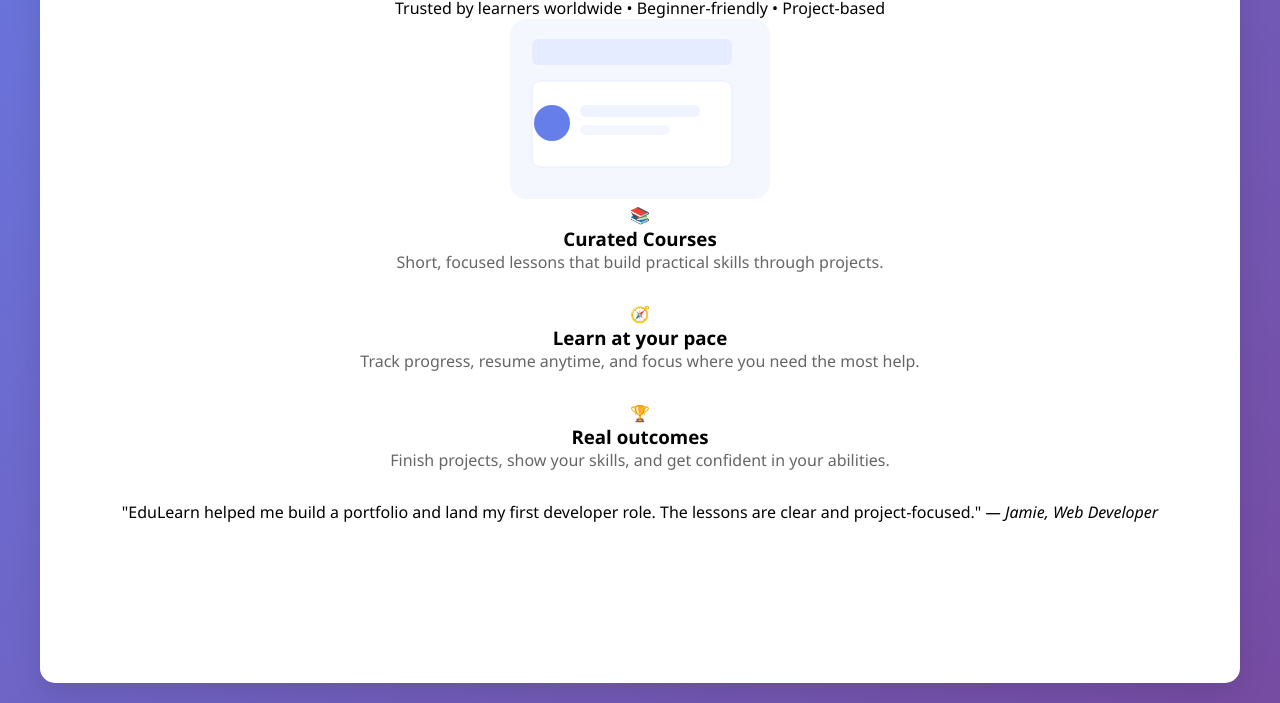
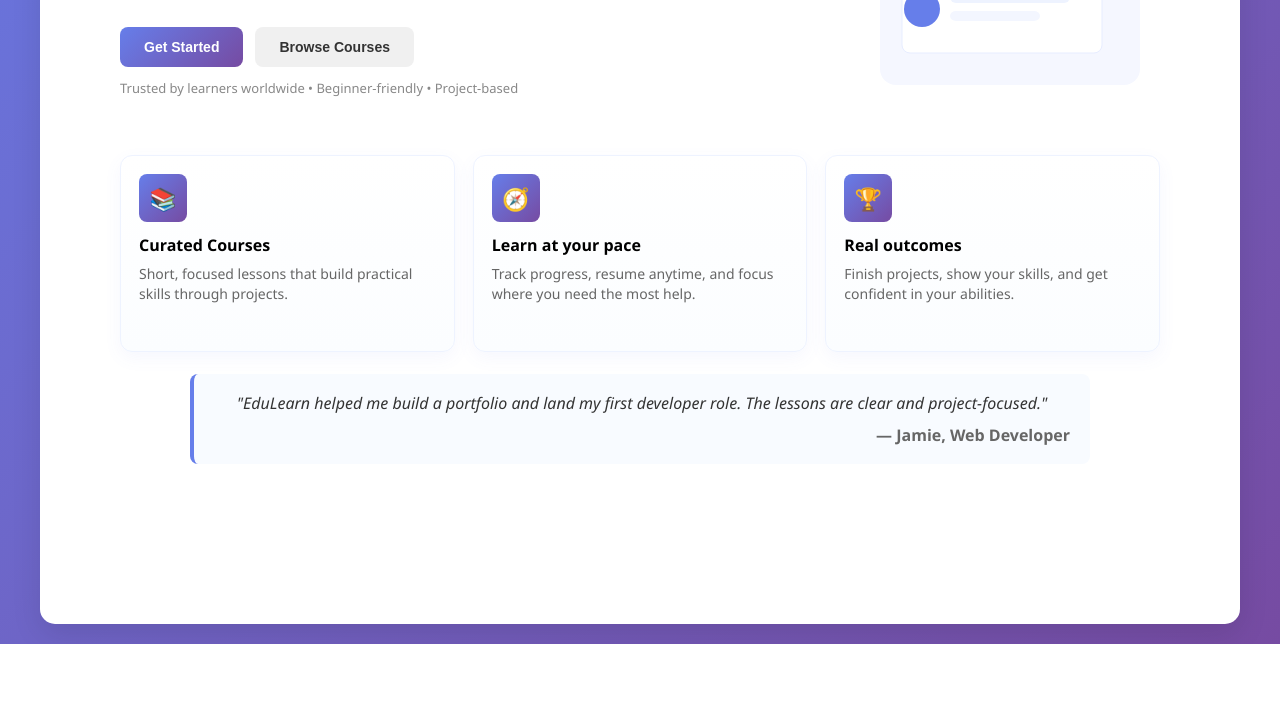
Before and after one commit to Atieng/Edu-learn, a plain HTML site: page index.html in a window 1280 px wide. Shown: the part 563-1266 px from the top of the page. After the commit the page ends 1207 px from the top, so only its background shows below. Drawn offline with Linux system fonts and the light colour scheme.

Commit message:
add hero, feature cards, testimonial and favicon links

```diff
--- a/style.css
+++ b/style.css
@@ -400,3 +400,121 @@
             font-size: 16px;
             margin-bottom: 30px;
         }
+
+        /* Hero */
+        .hero {
+            display: flex;
+            gap: 30px;
+            align-items: center;
+            justify-content: space-between;
+            padding: 20px 0 40px 0;
+        }
+
+        .hero-content {
+            flex: 1 1 55%;
+            text-align: left;
+        }
+
+        .hero h1, .hero-content h1 {
+            font-size: 36px;
+            color: #222;
+            margin-bottom: 12px;
+        }
+
+        .hero-sub {
+            color: #555;
+            margin-bottom: 18px;
+            font-size: 16px;
+        }
+
+        .hero-ctas {
+            display: flex;
+            gap: 12px;
+            margin-bottom: 12px;
+        }
+
+        .hero-trust {
+            color: #888;
+            font-size: 13px;
+            margin-top: 6px;
+        }
+
+        .hero-visual {
+            flex: 0 0 300px;
+            display: flex;
+            align-items: center;
+            justify-content: center;
+        }
+
+        /* Features */
+        .feature-row {
+            margin-top: 18px;
+            margin-bottom: 22px;
+        }
+
+        .feature-grid {
+            display: grid;
+            grid-template-columns: repeat(auto-fit, minmax(200px, 1fr));
+            gap: 18px;
+        }
+
+        .feature-card {
+            background: linear-gradient(180deg, #fff 0%, #fbfdff 100%);
+            border: 1px solid #eef3ff;
+            padding: 18px;
+            border-radius: 12px;
+            text-align: left;
+            box-shadow: 0 6px 18px rgba(102, 126, 234, 0.06);
+        }
+
+        .feature-icon {
+            width: 48px;
+            height: 48px;
+            border-radius: 8px;
+            display: flex;
+            align-items: center;
+            justify-content: center;
+            background: linear-gradient(135deg, #667eea 0%, #764ba2 100%);
+            color: white;
+            font-size: 22px;
+            margin-bottom: 12px;
+        }
+
+        .feature-card h3 {
+            margin-bottom: 8px;
+            font-size: 16px;
+        }
+
+        .feature-card p {
+            color: #666;
+            font-size: 14px;
+            line-height: 1.4;
+        }
+
+        /* Testimonial */
+        .testimonial blockquote {
+            border-left: 4px solid #667eea;
+            padding: 18px 20px;
+            background: #f8fbff;
+            border-radius: 8px;
+            color: #333;
+            font-style: italic;
+            max-width: 900px;
+            margin: 0 auto;
+        }
+
+        .testimonial cite {
+            display: block;
+            margin-top: 10px;
+            text-align: right;
+            font-style: normal;
+            color: #666;
+            font-weight: 600;
+        }
+
+        @media (max-width: 880px) {
+            .hero { flex-direction: column-reverse; gap: 20px; }
+            .hero-visual { flex: 0 0 auto; }
+            .hero-content { text-align: center; }
+            .hero h1 { font-size: 28px; }
+        }
```
